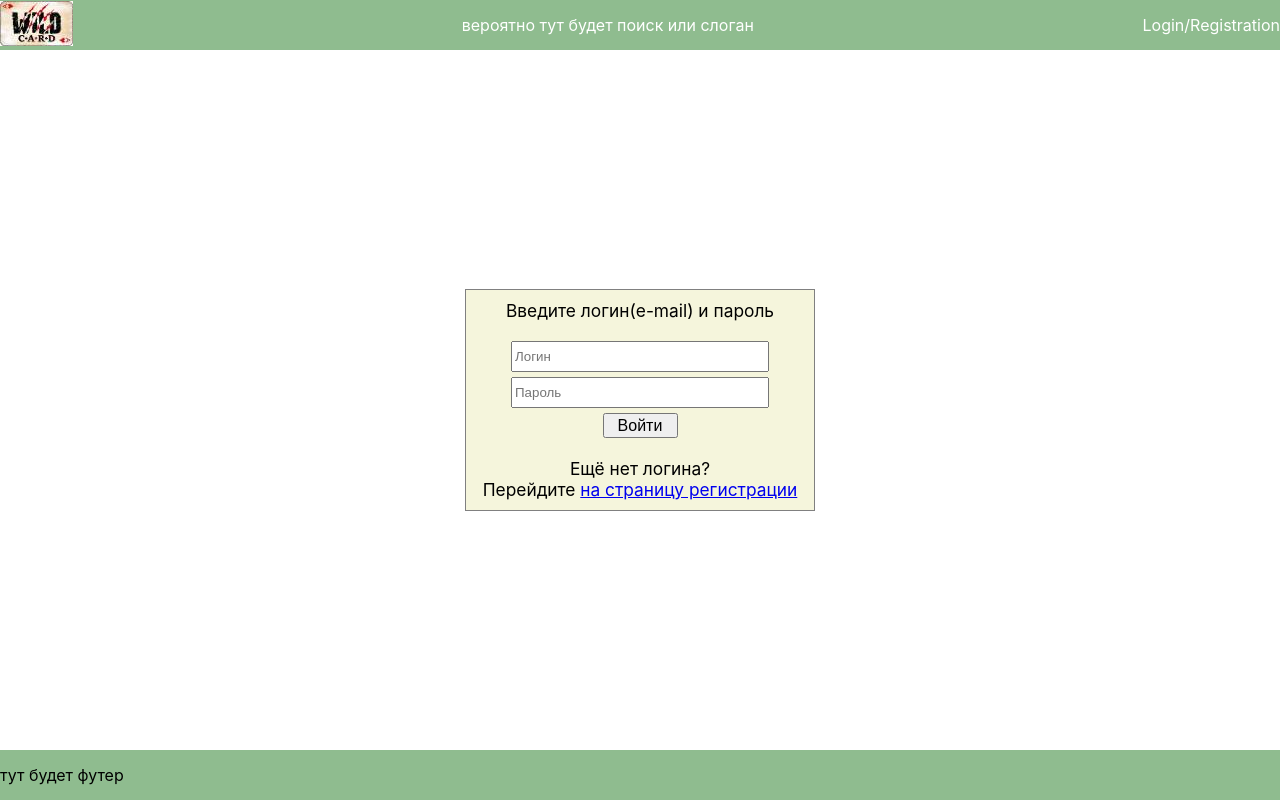
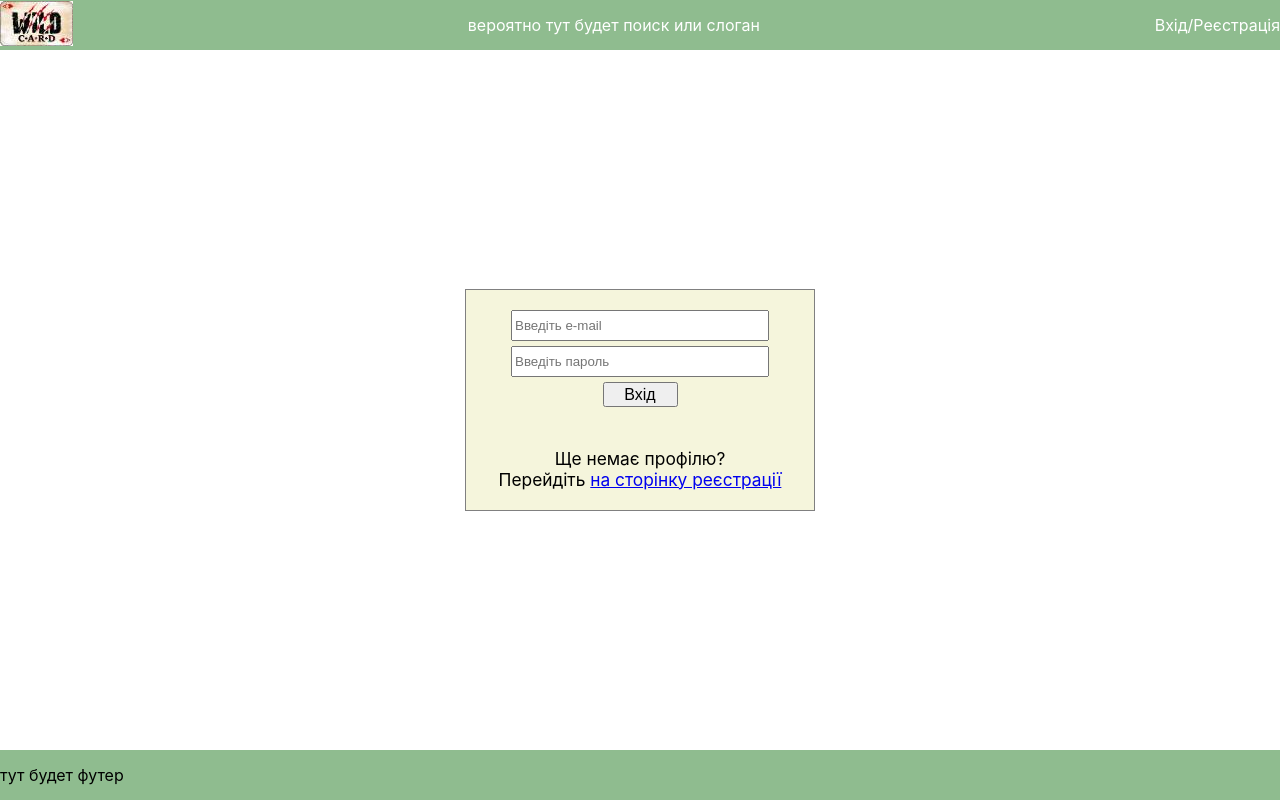
Before and after one commit to PavloZaviazun/front_wildcard, a React (Create React App) app: page /auth/login in a window 1280 px wide. Built offline with nearby package versions, Linux system fonts and the light colour scheme.

Commit message:
second commit PZ 10.05.2021

```diff
--- a/src/components/account/Account.js
+++ b/src/components/account/Account.js
@@ -6,11 +6,13 @@ export const Account = () => {
     const [user, setUser] = useState({});
     const [nativeLangs, setNativeLangs] = useState([]);
     const [avaliableLangs, setAvaliableLangs] = useState([]);
-    const [flag, setFlag] = useState(false);
+    const [emailChange, setEmailChange] = useState(false);
 
     const findAvaliableLangs = () => {
         nativeLangs.filter(el => el === user.nativeLang)
     }
+
+
 
     useEffect(() => {
         let nativeLang = userService.getUserByToken().then(user => {
@@ -36,7 +38,7 @@ export const Account = () => {
 
     const changeFlag = (e) => {
         e.preventDefault();
-        setFlag(!flag)
+        setEmailChange(!emailChange)
     }
 
     return(
@@ -45,10 +47,10 @@ export const Account = () => {
                 <div>E-mail:</div>
                 <div>{user.email}</div>
             </div>
-            <button onClick={changeFlag} className={flag ? "change-email" : ""}>Change e-mail</button>
+            <button onClick={changeFlag} className={emailChange ? "change-email" : ""}>Change e-mail</button>
             <form onSubmit={handleUser}>
                 <div className={"new-row"}>
-                    <div className={!flag ? "change-email" : ""}><input defaultValue={user.email} type={"text"}/></div>
+                    <div className={!emailChange ? "change-email" : ""}><input defaultValue={user.email} type={"text"}/></div>
                 </div>
                 <div className={"new-row"}>
                     <div>Native language:</div>
--- a/src/components/header/Header.js
+++ b/src/components/header/Header.js
@@ -20,8 +20,8 @@ export const Header = () => {
                 вероятно тут будет поиск или слоган
             </div>
                 {token == null ?
-                    <Link to={"/auth/login"}><div>Login/Registration</div></Link> :
-                    <Link to={"/account"}><div>Account</div></Link>}
+                    <Link to={"/auth/login"}><div>Вхід/Реєстрація</div></Link> :
+                    <Link to={"/account"}><div>Профіль</div></Link>}
         </div>
     )
 }
--- a/src/components/login/Login.js
+++ b/src/components/login/Login.js
@@ -3,11 +3,14 @@ import {Link} from "react-router-dom";
 import {authService, userService} from "../../services";
 import {useDispatch, useSelector} from "react-redux";
 import {setUser} from "../../redux";
+import {Redirect} from "react-router";
 
 export const Login = () => {
     const dispatch = useDispatch();
     const {user: {user}} = useSelector(state => state);
-    console.log(user)
+    let loginResponse;
+
+    if(loginResponse === "") <Redirect to="/"/>
 
     const handleUser = () => {
         userService.getUserByToken().then(user => {
@@ -32,23 +35,23 @@ export const Login = () => {
     return (
         <div className={"login-div"}>
             <div className={"login-div-form"}>
-                <div>Введите логин(e-mail) и пароль</div>
+
                 <div>
                     <form onSubmit={loginHandle}>
                         <div>
-                            <input placeholder={"Логин"}/>
+                            <input placeholder={"Введіть e-mail"}/>
                         </div>
                         <div>
-                            <input type={"password"} placeholder={"Пароль"}/>
+                            <input type={"password"} placeholder={"Введіть пароль"}/>
                         </div>
                         <div>
-                            <button>Войти</button>
+                            <button>Вхід</button>
                         </div>
                     </form>
                 </div>
                 <div className={"login-div-reg"}>
-                    <div>Ещё нет логина?</div>
-                    <div>Перейдите <Link to={"/auth/registration"}>на страницу регистрации</Link></div>
+                    <div>Ще немає профілю?</div>
+                    <div>Перейдіть <Link to={"/auth/registration"}>на сторінку реєстрації</Link></div>
                 </div>
             </div>
         </div>
--- a/src/components/registration/Registration.js
+++ b/src/components/registration/Registration.js
@@ -1,8 +1,11 @@
 import "./Registration.css"
-import {authService} from "../../services/AuthService";
+import {authService} from "../../services";
+import {useState} from "react";
+import {Redirect} from "react-router-dom";
 
 export const Registration = () => {
 
+    const [regResponse, setRegResponse] = useState("");
     const registrationHandle = (e) => {
         e.preventDefault();
         const email = e.target[0].value;
@@ -10,31 +13,38 @@ export const Registration = () => {
         const repeatPassword = e.target[2].value;
         const nativeLang = e.target[3].value;
         if (password === repeatPassword) {
-            authService.registrationHandle(email, password, nativeLang).then(el => console.log(el));
+            authService.registrationHandle(email, password, nativeLang)
+                .then(el => {
+                    setRegResponse(el.data)
+                    console.log(el.data)
+
+                });
         }
         else {
             //TODO показать сообщение что пароли не совпадают
         }
+
     }
+
 
     return (
         <div className={"reg-div"}>
             <div className={"reg-div-form"}>
                 <div>
                     <form onSubmit={registrationHandle}>
-                        <div>Введите ваш e-mail</div>
-                        <div><input placeholder={"E-mail"}/></div>
-                        <div>Введите ваш пароль</div>
-                        <div><input type={"password"} placeholder={"Пароль"}/></div>
-                        <div>Повторите пароль</div>
-                        <div><input type={"password"} placeholder={"Повторите пароль"}/></div>
-                        <div>Язык по-умолчанию</div>
+                        <div><input placeholder={"Введіть e-mail"}/></div>
+                        <div><input type={"password"} placeholder={"Введіть пароль"}/></div>
+                        <div><input type={"password"} placeholder={"Повторіть пароль"}/></div>
+                        <div>Мова за змовчуванням:</div>
                         <div><select>
                             <option defaultValue={"true"}>UA</option>
                             <option>RU</option>
                         </select>
                         </div>
-                        <button>Регистрация</button>
+                        <button>Реєстрація</button>
+                        {regResponse}
+                        {regResponse === "На ваш e-mail відправлено листа для підтвердження реєстрації" ?
+                            <Redirect to={"/auth/login"}/>  : null}
                     </form>
                 </div>
             </div>
--- a/src/services/UserService.js
+++ b/src/services/UserService.js
@@ -13,7 +13,7 @@ class UserService {
         const formData = new FormData();
         formData.set("nativeLang", nativeLang);
         formData.set("email", email);
-        return axios.post(this.serverURL + `/user/${id}/update`, formData,
+        return axios.patch(this.serverURL + `/user/${id}/update`, formData,
             {headers: {"Authorization": this.myStorage.getItem("session")}}).then(el => el.data)
     }
 
```
